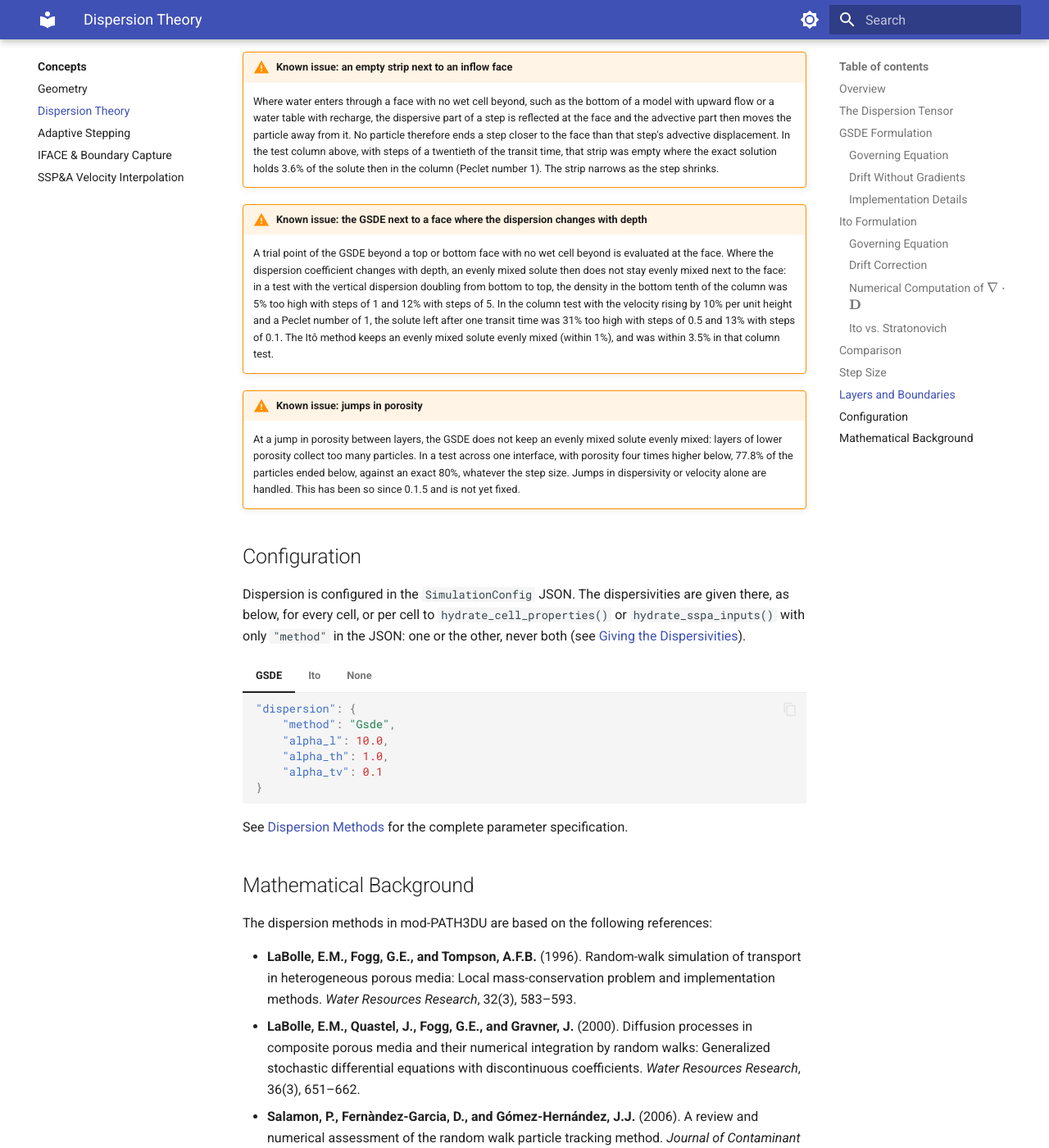
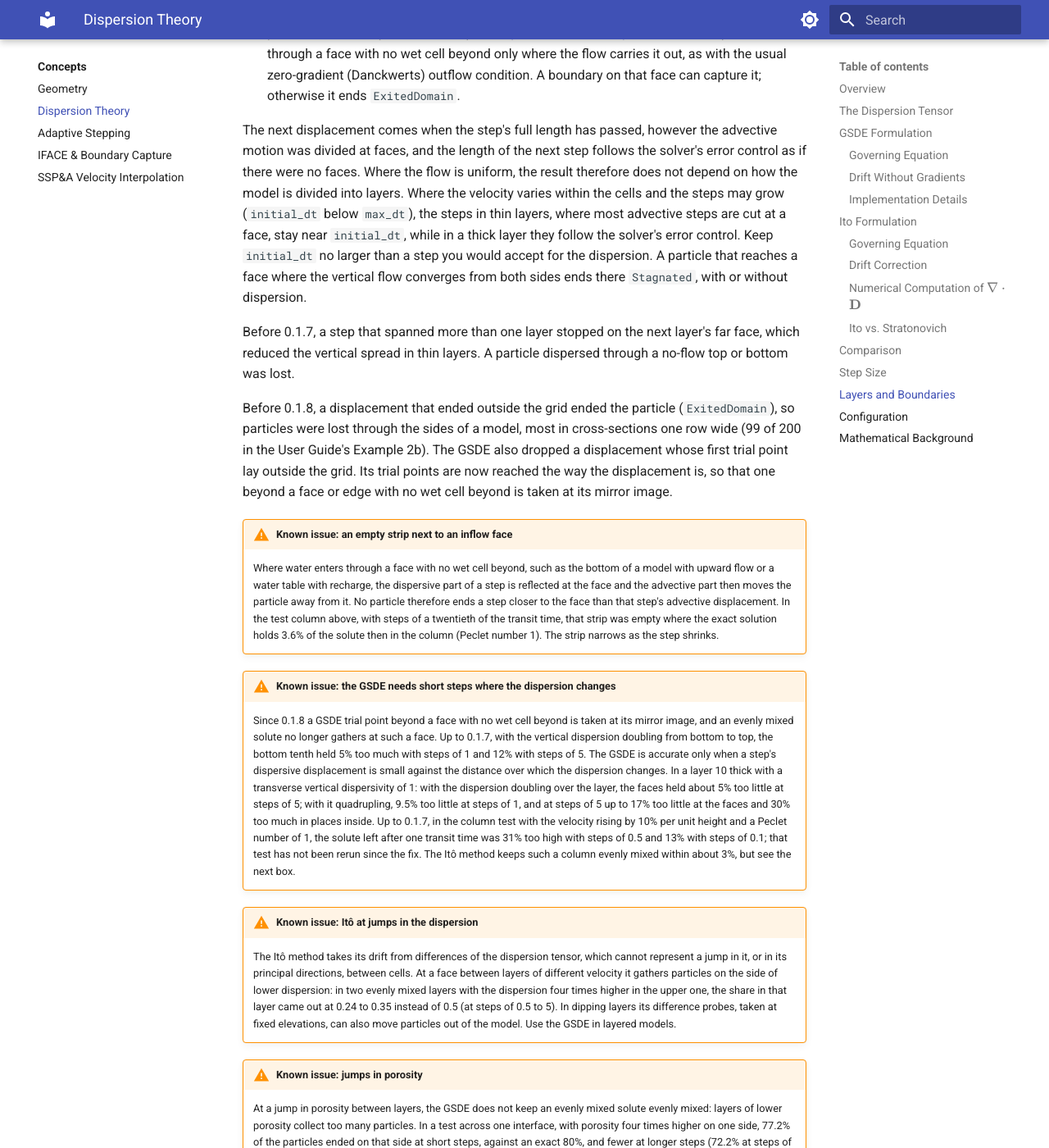
Before and after one commit to sspa-inc/mp3du-rs-docs, an MkDocs documentation site: the page built from docs/concepts/dispersion-theory.md, in a window 1280 px wide and 1400 px high, scrolled down 6849 px. Shown: the whole window at 82% size. Built offline with MkDocs 1.6.1 and Material for MkDocs 9.7.7, drawn with Linux system fonts in a browser that asks for light colours; some of the changed text lies outside the part shown.

Commit message:
Docs for 0.1.8: dispersion reflected at the sides of a model; GSDE trial points; known issues
Co-Authored-By: Claude Opus 5.5 <noreply@anthropic.com>

```diff
--- a/docs/concepts/dispersion-theory.md
+++ b/docs/concepts/dispersion-theory.md
@@ -70,7 +70,7 @@ The GSDE of LaBolle et al. (2000) instead evaluates the dispersion at trial poin
 - Random numbers are generated using a **deterministic ChaCha8 RNG** seeded by particle ID, so a run repeated on the same computer gives the same trajectories; between platforms they can differ (see [Results on Different Platforms](../getting-started/install.md#results-on-different-platforms))
 - Each particle receives an independent random stream, and one random vector drives all the trial points of a step
 - The Wiener increment is drawn from $\mathcal{N}(0, \Delta t)$ per dimension
-- Trial points are located by position, in the particle's layer or in the layer above or below, and take the dispersivities and porosity of the cell they lie in
+- Trial points are reached the way the displacement itself is (since 0.1.8): vertically through the wet cells, then horizontally across the cells, reflected at faces and edges with no wet cell beyond, so that a trial point beyond such a face or edge is taken at its mirror image. Each takes the dispersivities and porosity of the cell it lies in
 - In backward tracking the dispersive displacement keeps its direction, while advection reverses
 
 ## Ito Formulation
@@ -121,12 +121,12 @@ mod-PATH3DU uses the **Itô convention** because it pairs naturally with the exp
 | Drift correction | From trial points ($\theta^{-1}\nabla \cdot (\theta\mathbf{D})$) | Explicit ($\nabla \cdot \mathbf{D}$) |
 | Spatial gradient of $\mathbf{D}$ required | No | Yes |
 | Extra velocity evaluations per step | Up to 5 | 8 |
-| Material interface handling | Robust | Requires care |
+| Jumps in $\mathbf{D}$ between cells | Handled | Not represented: particles gather on the side of lower dispersion |
 | Computational cost | Lower | Higher |
-| Accuracy | High | High |
+| Accuracy | First order in the step; needs short steps where $\mathbf{D}$ changes | First order in the step, where $\mathbf{D}$ is smooth |
 
 !!! tip "Which method should I use?"
-    Start with **GSDE** for most applications. It is more robust at material interfaces and computationally cheaper, and it takes dispersivities that differ between cells, which Itô refuses. Use **Ito** when you need exact Fokker–Planck consistency or are validating against analytical solutions that assume the Itô convention.
+    Start with **GSDE** for most applications. It is more robust at material interfaces and computationally cheaper, and it takes dispersivities that differ between cells, which Itô refuses. Use **Ito** when you need exact Fokker–Planck consistency or are validating against analytical solutions that assume the Itô convention, but not where the dispersion jumps between cells, as at a face between layers of different velocity.
 
 ## Step Size
 
@@ -144,6 +144,8 @@ MT3D gives 5.6%. mod-PATH3DU 2.1.9, with its own settings (step-doubling Runge-K
 
 A dispersive displacement is not checked for capture in the cells it passes through, only the advective steps after it where each ends. With long steps a particle can therefore cross a well's capture zone uncounted.
 
+Near a well the displacement can be about as large as the distance to the capture circle, so the timing of capture depends on the step and on the method. In Example 5a the fraction captured by 23,363 days differs between the GSDE and Itô by up to 0.3 percentage points: over two independent sets of 144,000 particles the gap averaged 0.13, 0.22 and 0.04 points at `max_dt` of 1,000, 250 and 62.5 days, about as much as either method changes with the step. In a test of converging flow to one well, with a known solution, both methods approach it as the step shrinks, but slowly: at steps of about a day both were still about 0.7 percentage points off.
+
 So:
 
 - **To check a result,** rerun it with `max_dt` reduced by a factor of four. Repeat until it stops changing within the Monte Carlo error.
@@ -155,21 +157,32 @@ A test of the boundaries: a column of length $L = 10$ with uniform upward flow a
 
 Since 0.1.7 a step with dispersion has two parts (a step here is the interval between two dispersive displacements; the advective motion within it can take several solver steps):
 
-- **The dispersive displacement comes first,** computed where the particle is. It is not cut at the first face it crosses, because that would shrink its random part: its vertical part is followed through every cell it reaches, measured in each cell's saturated thickness. At a face with no wet cell beyond (the top or bottom of the model, a dry cell, or the water table) it is reflected, as a random walk must be at a boundary through which no solute disperses.
+- **The dispersive displacement comes first,** computed where the particle is. It is not cut at the first face it crosses, because that would shrink its random part: its vertical part is followed through every cell it reaches, measured in each cell's saturated thickness. At a face with no wet cell beyond (the top or bottom of the model, a dry cell, or the water table) it is reflected, as a random walk must be at a boundary through which no solute disperses. Since 0.1.8 its horizontal part is followed in the same way across the cells' footprints, in the layer the vertical part reached, and reflected at an edge with no wet cell beyond: the edge of the grid, or an inactive or dry cell.
 - **The particle then moves by advection from where it lands,** for the length of the step, as a particle without dispersion would (see [Steps That Reach a Top or Bottom Face](adaptive-stepping.md#steps-that-reach-a-top-or-bottom-face)). It leaves through a face with no wet cell beyond only where the flow carries it out, as with the usual zero-gradient (Danckwerts) outflow condition. A boundary on that face can capture it; otherwise it ends `ExitedDomain`.
 
 The next displacement comes when the step's full length has passed, however the advective motion was divided at faces, and the length of the next step follows the solver's error control as if there were no faces. Where the flow is uniform, the result therefore does not depend on how the model is divided into layers. Where the velocity varies within the cells and the steps may grow (`initial_dt` below `max_dt`), the steps in thin layers, where most advective steps are cut at a face, stay near `initial_dt`, while in a thick layer they follow the solver's error control. Keep `initial_dt` no larger than a step you would accept for the dispersion. A particle that reaches a face where the vertical flow converges from both sides ends there `Stagnated`, with or without dispersion.
 
 Before 0.1.7, a step that spanned more than one layer stopped on the next layer's far face, which reduced the vertical spread in thin layers. A particle dispersed through a no-flow top or bottom was lost.
 
+Before 0.1.8, a displacement that ended outside the grid ended the particle (`ExitedDomain`), so particles were lost through the sides of a model, most in cross-sections one row wide (99 of 200 in the User Guide's Example 2b). The GSDE also dropped a displacement whose first trial point lay outside the grid. Its trial points are now reached the way the displacement is, so that one beyond a face or edge with no wet cell beyond is taken at its mirror image.
+
 !!! warning "Known issue: an empty strip next to an inflow face"
     Where water enters through a face with no wet cell beyond, such as the bottom of a model with upward flow or a water table with recharge, the dispersive part of a step is reflected at the face and the advective part then moves the particle away from it. No particle therefore ends a step closer to the face than that step's advective displacement. In the test column above, with steps of a twentieth of the transit time, that strip was empty where the exact solution holds 3.6% of the solute then in the column (Peclet number 1). The strip narrows as the step shrinks.
 
-!!! warning "Known issue: the GSDE next to a face where the dispersion changes with depth"
-    A trial point of the GSDE beyond a top or bottom face with no wet cell beyond is evaluated at the face. Where the dispersion coefficient changes with depth, an evenly mixed solute then does not stay evenly mixed next to the face: in a test with the vertical dispersion doubling from bottom to top, the density in the bottom tenth of the column was 5% too high with steps of 1 and 12% with steps of 5. In the column test with the velocity rising by 10% per unit height and a Peclet number of 1, the solute left after one transit time was 31% too high with steps of 0.5 and 13% with steps of 0.1. The Itô method keeps an evenly mixed solute evenly mixed (within 1%), and was within 3.5% in that column test.
+!!! warning "Known issue: the GSDE needs short steps where the dispersion changes"
+    Since 0.1.8 a GSDE trial point beyond a face with no wet cell beyond is taken at its mirror image, and an evenly mixed solute no longer gathers at such a face. Up to 0.1.7, with the vertical dispersion doubling from bottom to top, the bottom tenth held 5% too much with steps of 1 and 12% with steps of 5. The GSDE is accurate only when a step's dispersive displacement is small against the distance over which the dispersion changes. In a layer 10 thick with a transverse vertical dispersivity of 1: with the dispersion doubling over the layer, the faces held about 5% too little at steps of 5; with it quadrupling, 9.5% too little at steps of 1, and at steps of 5 up to 17% too little at the faces and 30% too much in places inside. Up to 0.1.7, in the column test with the velocity rising by 10% per unit height and a Peclet number of 1, the solute left after one transit time was 31% too high with steps of 0.5 and 13% with steps of 0.1; that test has not been rerun since the fix. The Itô method keeps such a column evenly mixed within about 3%, but see the next box.
+
+!!! warning "Known issue: Itô at jumps in the dispersion"
+    The Itô method takes its drift from differences of the dispersion tensor, which cannot represent a jump in it, or in its principal directions, between cells. At a face between layers of different velocity it gathers particles on the side of lower dispersion: in two evenly mixed layers with the dispersion four times higher in the upper one, the share in that layer came out at 0.24 to 0.35 instead of 0.5 (at steps of 0.5 to 5). In dipping layers its difference probes, taken at fixed elevations, can also move particles out of the model. Use the GSDE in layered models.
 
 !!! warning "Known issue: jumps in porosity"
-    At a jump in porosity between layers, the GSDE does not keep an evenly mixed solute evenly mixed: layers of lower porosity collect too many particles. In a test across one interface, with porosity four times higher below, 77.8% of the particles ended below, against an exact 80%, whatever the step size. Jumps in dispersivity or velocity alone are handled. This has been so since 0.1.5 and is not yet fixed.
+    At a jump in porosity between layers, the GSDE does not keep an evenly mixed solute evenly mixed: layers of lower porosity collect too many particles. In a test across one interface, with porosity four times higher on one side, 77.2% of the particles ended on that side at short steps, against an exact 80%, and fewer at longer steps (72.2% at steps of 2, 66.5% at 5). In a reply to a comment, the GSDE's authors state that it does not apply where porosity is discontinuous (LaBolle and Zhang, 2006). Jumps in dispersivity or velocity alone are handled. This has been so since 0.1.5 and is not yet fixed.
+
+!!! warning "Known issue: layers whose thickness changes from cell to cell"
+    A horizontal move keeps the particle's position as a fraction of the layer's thickness. The GSDE then lacks a drift $\mathbf{D}\nabla b / b$, with $b$ the saturated thickness, where the thickness changes. At a step in thickness under a constant discharge, an evenly mixed solute is depleted next to the step on the thicker side when the flow runs from thick to thin (to about 0.7 to 0.9, within about $\alpha_L$ of the step), and over-filled by about 1.3 to 1.5 times on the thinner side when it runs the other way. Itô did not show it in the tests, probably because it cannot see such a jump at all. mod-PATH3DU 2.1.9 has the same.
+
+!!! warning "Known issue: reflection at oblique walls"
+    Displacements are reflected as in a mirror. That is exact where the flow runs along the wall, as at a no-flow wall. Where the flow meets a reflecting edge obliquely, as at the edge of a water-level map that flow leaves, positions along the edge come out up to about one longitudinal dispersivity off.
 
 ## Configuration
 
@@ -212,6 +225,7 @@ See [Dispersion Methods](../reference/dispersion-methods.md) for the complete pa
 The dispersion methods in mod-PATH3DU are based on the following references:
 
 - **LaBolle, E.M., Fogg, G.E., and Tompson, A.F.B.** (1996). Random-walk simulation of transport in heterogeneous porous media: Local mass-conservation problem and implementation methods. *Water Resources Research*, 32(3), 583–593.
+- **LaBolle, E.M., and Zhang, Y.** (2006). Reply to comment by D.-H. Lim on "Diffusion processes in composite porous media and their numerical integration by random walks: Generalized stochastic differential equations with discontinuous coefficients". *Water Resources Research*, 42, W02602. doi:10.1029/2005WR004403.
 - **LaBolle, E.M., Quastel, J., Fogg, G.E., and Gravner, J.** (2000). Diffusion processes in composite porous media and their numerical integration by random walks: Generalized stochastic differential equations with discontinuous coefficients. *Water Resources Research*, 36(3), 651–662.
 - **Salamon, P., Fernàndez-Garcia, D., and Gómez-Hernández, J.J.** (2006). A review and numerical assessment of the random walk particle tracking method. *Journal of Contaminant Hydrology*, 87(3-4), 277–305.
 - **Burnett, R.D. and Frind, E.O.** (1987). Simulation of contaminant transport in three dimensions: 2. Dimensionality effects. *Water Resources Research*, 23(4), 695–705.
```
Also changed, not shown: docs/examples/sspa-meuk-example.md (+1 -1 lines), docs/getting-started/install.md (+3 -3 lines), docs/guides/troubleshooting.md (+1 -0 lines), docs/reference/dispersion-methods.md (+3 -2 lines).
